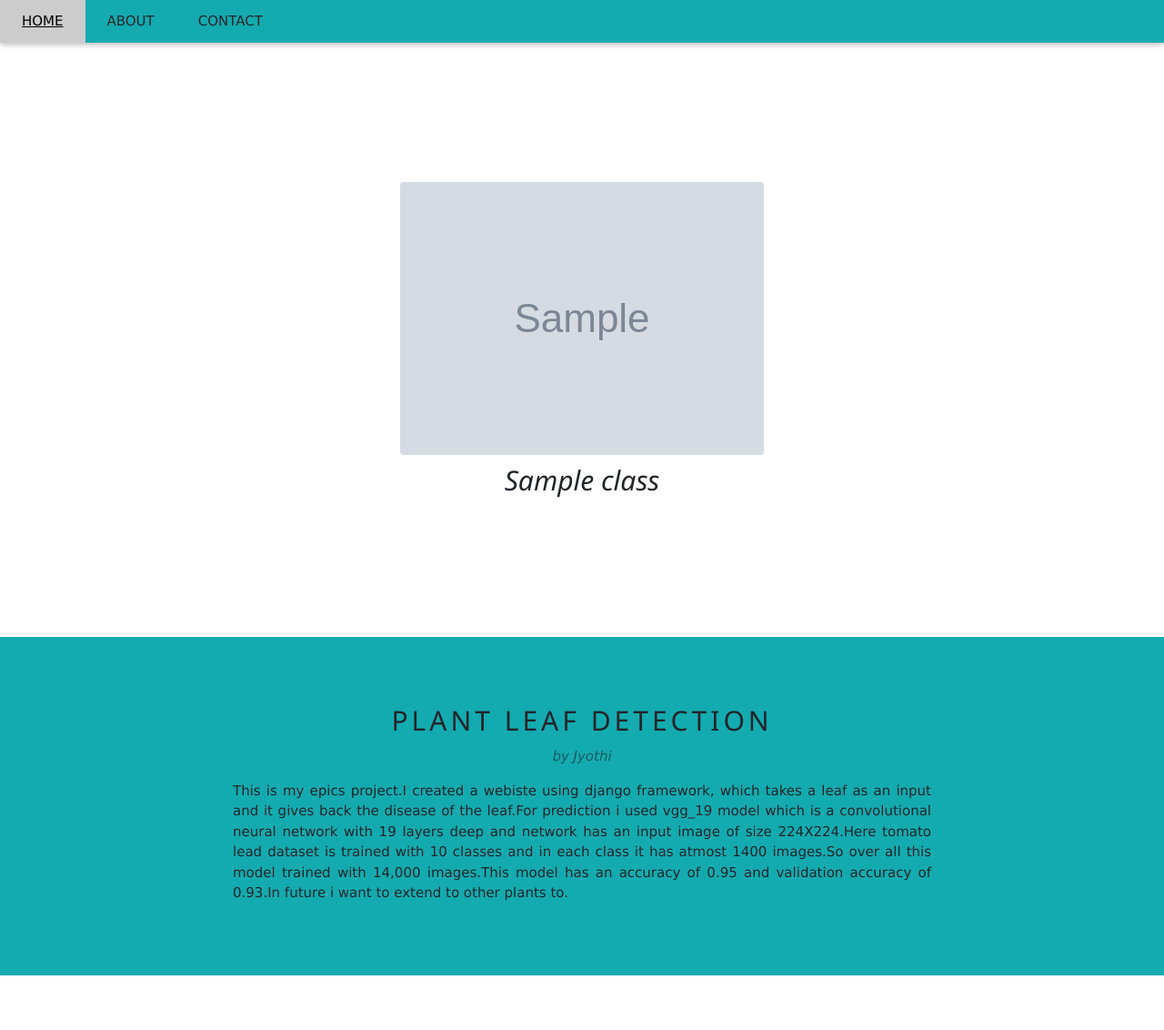
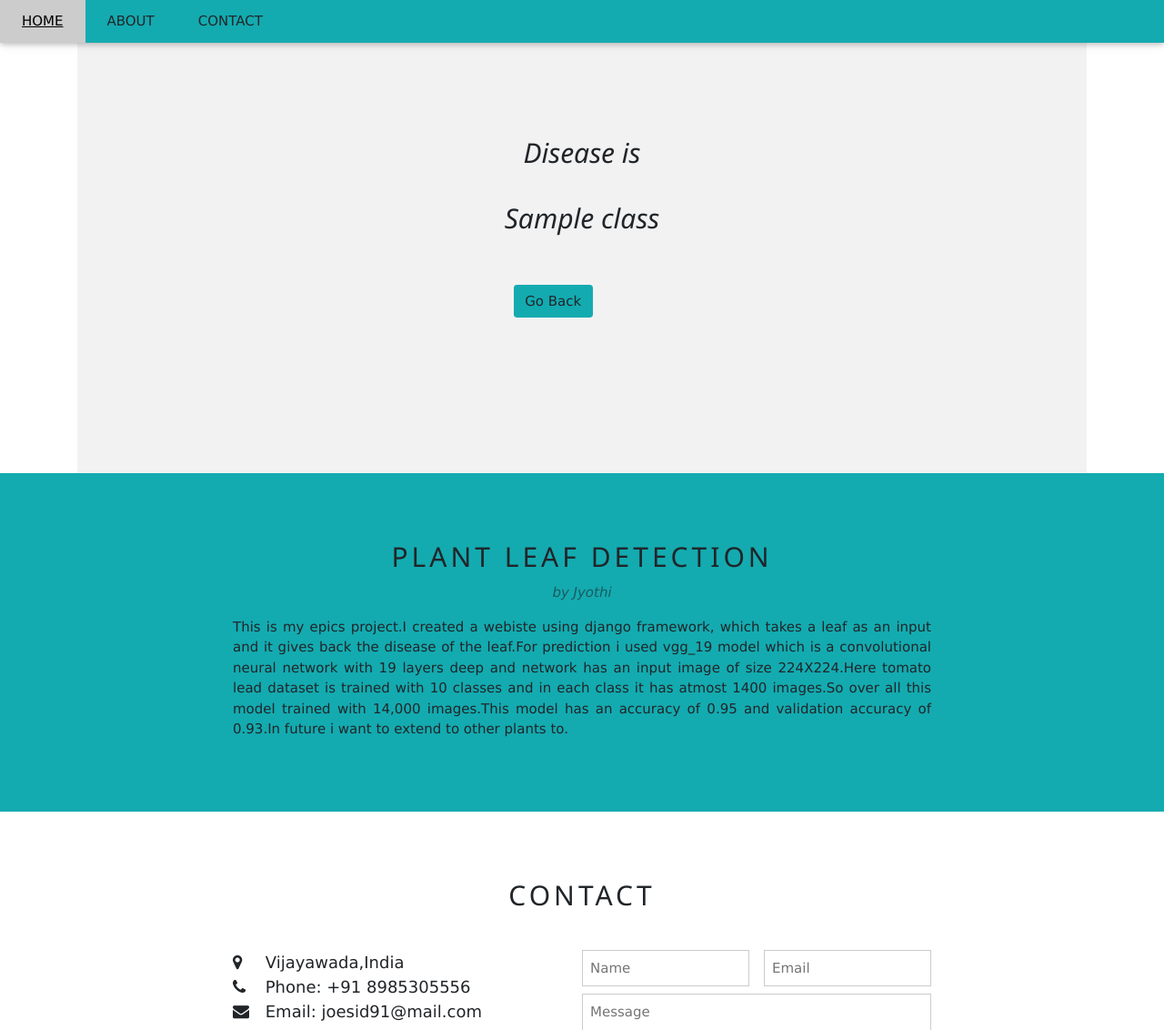
Before and after one commit to jyothi59/Plant-Leaf-Disease-Detection-DjangoApp, a Django app: template template/result.html in a window 1280 px wide. Shown: the top 1132 px of the page at 91% size. Run offline with Django 3.2, Linux system fonts and the light colour scheme; the template is opened without the code that fills it: most values are stand-ins (such as "Sample title", 1, 10 or a date in 2020); grey boxes marked "Sample" are stand-in pictures; some libraries are stand-ins or nearby versions.

Commit message:
Update result.html

```diff
--- a/template/result.html
+++ b/template/result.html
@@ -1,12 +1,15 @@
 {% extends 'headerPage.html' %}
 
 {% block content%}
-<div class="container" style="margin-top:200px; height:500px;">
-    <div class="container col-md-6"  style="text-align: center;">
+<div class="container" style="margin-top:20px;height:500px;background: #f2f2f2;padding-top:120px;">
+    <div class="container col-md-6"  style="text-align: center; ">
+        <!--<img src={{imgPath}} class="rounded mx-auto d-block" alt="Disease is...."  width="400px">-->
+<h2><i>Disease is<br><br>{{class}}</i></h2>
+    </div>
+    <br><br>
+    <div class="container col-md-2" style="margin:auto;">
+        <button onclick="location.href = 'index';" class="btn" style="background-color:#13abb0 ;" >Go Back</button>
+    </div>
+</div>
 
-        <img src={{imgPath}} class="rounded mx-auto d-block" alt="..."  width="400px">
-<h2><i>{{class}}</i></h2>
-    </div>
-
-</div>
 {% endblock %}
```
